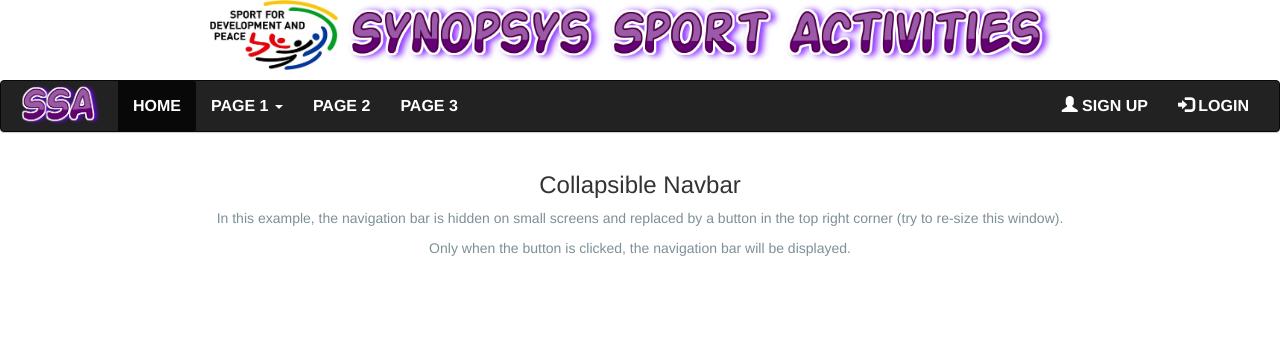
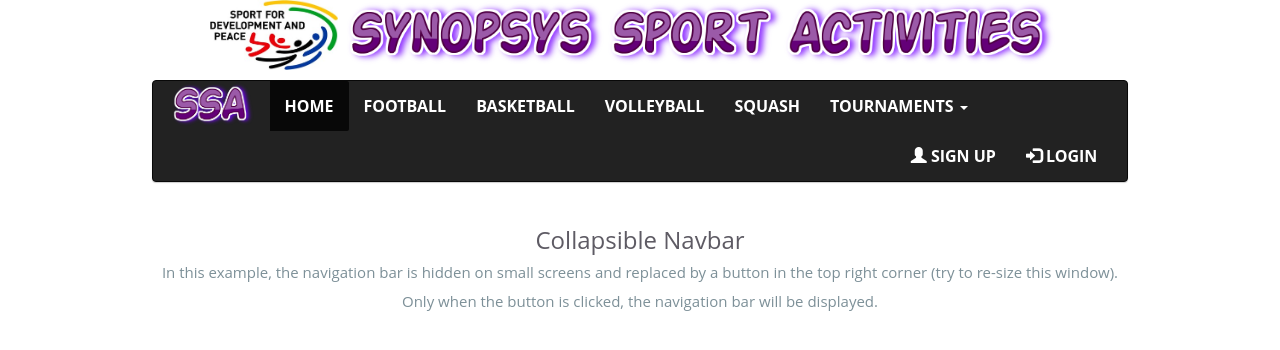
Before and after one commit to haykm/SSA, a PHP site: page /nav_bar.php in a window 1280 px wide. Shown: the top 350 px of the page. Run offline with PHP 8.4, Linux system fonts and the light colour scheme; some libraries are stand-ins or nearby versions.

Commit message:
some changes in nav bar

```diff
--- a/nav_bar.php
+++ b/nav_bar.php
@@ -3,18 +3,19 @@
 <!DOCTYPE html>
 <html lang="en">
 <head>
-  <title>Bootstrap Case</title>
+  <title>SSA</title>
   <meta charset="utf-8">
   <meta name="viewport" content="width=device-width, initial-scale=1">
-  <link rel="stylesheet" href="style.css">
   <link rel="stylesheet" href="http://maxcdn.bootstrapcdn.com/bootstrap/3.3.7/css/bootstrap.min.css">
   <script src="https://ajax.googleapis.com/ajax/libs/jquery/1.12.4/jquery.min.js"></script>
   <script src="http://maxcdn.bootstrapcdn.com/bootstrap/3.3.7/js/bootstrap.min.js"></script>
+  <link rel="stylesheet" href="style.css">
 </head>
 <body>
 <div id="logo">
     <img src="./resource/img/logo1.jpg" >
-    <img src="./resource/img/big_logo1.png" >
+
+    <img src="./resource/img/big_logo1.png" id="long_logo">
 </div>
 <div class="main">
     <nav class="navbar navbar-inverse">
@@ -32,7 +33,7 @@
         <div class="collapse navbar-collapse" id="myNavbar">
           <ul class="nav navbar-nav">
             <li class="active"><a href="#">Home</a></li>
-            <li class="dropdown">
+<!--            <li class="dropdown">
               <a class="dropdown-toggle" data-toggle="dropdown" href="#">Page 1 <span class="caret"></span></a>
               <ul class="dropdown-menu">
                 <li><a href="#">Page 1-1</a></li>
@@ -40,8 +41,20 @@
                 <li><a href="#">Page 1-3</a></li>
               </ul>
             </li>
-            <li><a href="#">Page 2</a></li>
-            <li><a href="#">Page 3</a></li>
+            -->
+            <li><a href="#">Football</a></li>
+            <li><a href="#">Basketball</a></li>
+            <li><a href="#">Volleyball</a></li>
+            <li><a href="#">Squash</a></li>
+            <li class="dropdown">
+              <a class="dropdown-toggle" data-toggle="dropdown" href="#">Tournaments <span class="caret"></span></a>
+              <ul class="dropdown-menu">
+                <li><a href="#">Football</a></li>
+                <li><a href="#">Basketball</a></li>
+                <li><a href="#">Volleyball</a></li>
+                <li><a href="#">Squash</a></li>
+              </ul>
+            </li>
           </ul>
           <ul class="nav navbar-nav navbar-right">
             <li><a href="#"><span class="glyphicon glyphicon-user"></span> Sign Up</a></li>
--- a/style.css
+++ b/style.css
@@ -40,7 +40,9 @@
 /*-------------------------
 	The menu
 --------------------------*/
-
+.dropdown-menu {
+    background-color:gray;
+}
 
 nav{
 	display:inline-block;
```
